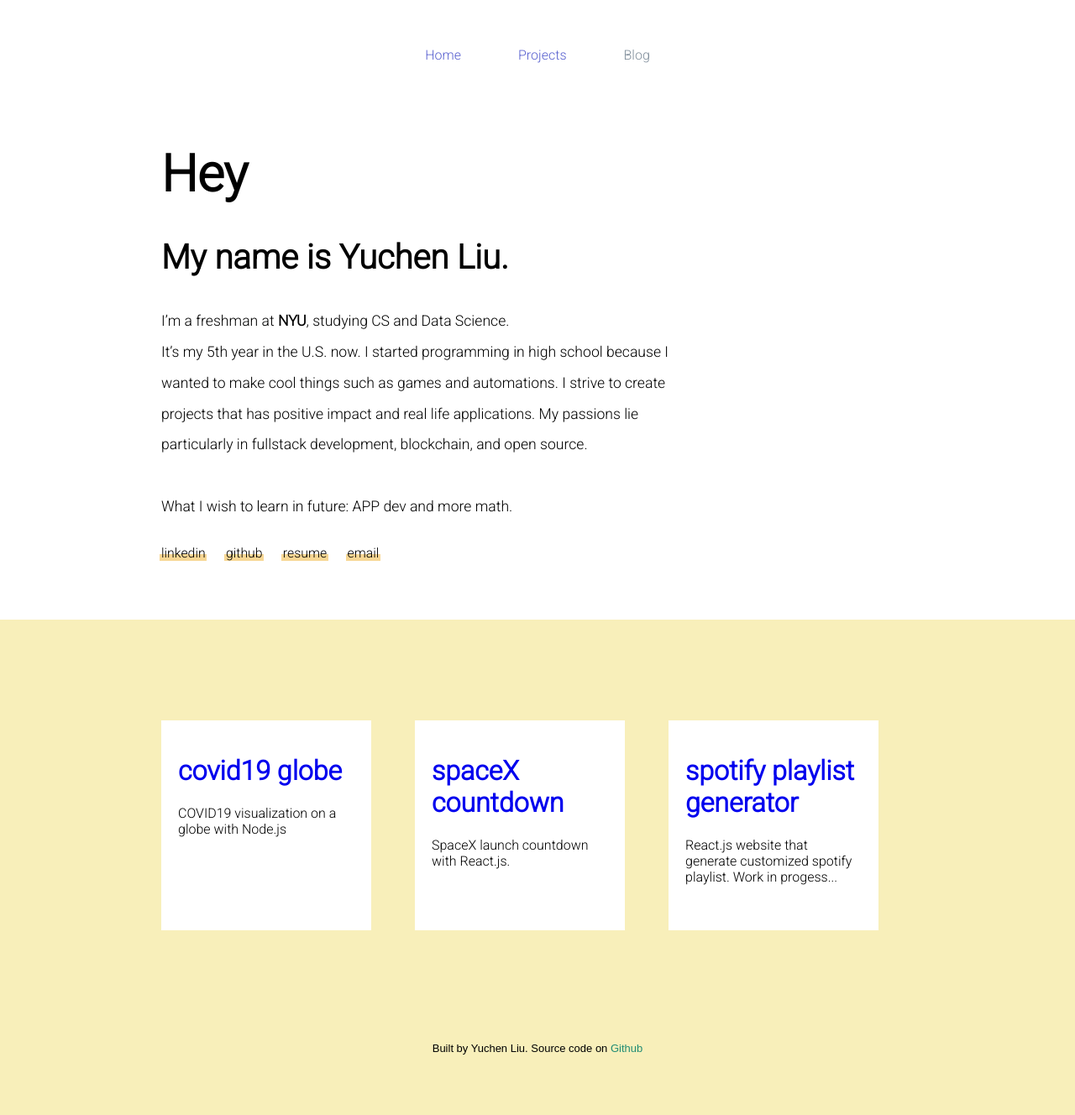
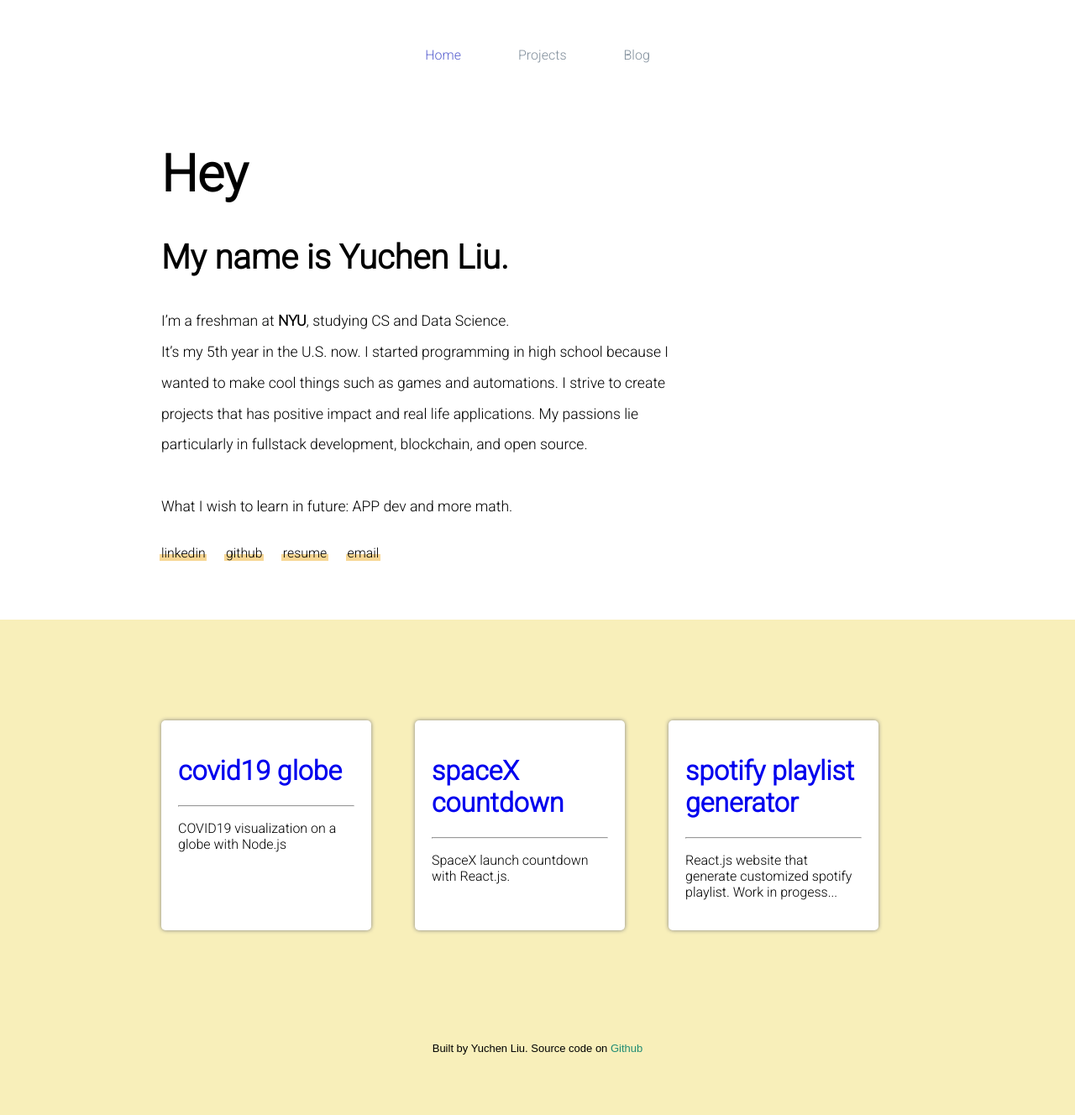
Before and after one commit to yuchenliu15/yuchenliu15.github.io, a Jekyll site: the page built from index.md, in a window 1280 px wide. Shown: the whole page at 84% size. Built offline with Jekyll 4.4.1, drawn with Linux system fonts in a browser that asks for light colours.

Commit message:
card styling and project link

```diff
--- a/_data/navigation.yml
+++ b/_data/navigation.yml
@@ -1,6 +1,6 @@
 - name: Home
   link: /
 - name: Projects
-  link: /
+  link: "#project"
 - name: Blog
   link: /blog/
--- a/_includes/navigation.html
+++ b/_includes/navigation.html
@@ -1,7 +1,7 @@
 <div class="navigation">
     <ul>
         {% for item in site.data.navigation %}
-        <li><a href="{{item.link}}" {% if page.url == {{item.link}} %}style="color: #575fcf;"
+        <li><a href="{{item.link}}" {% if page.url == {{item.link}} %} style="color: #575fcf;"
                 {% endif %}>{{item.name}}</a>
         </li>
         {% endfor %}
--- a/_layouts/intro.html
+++ b/_layouts/intro.html
@@ -20,11 +20,12 @@ layout: default
 
 </div>
 
-<div class="project">
+<div class="project" id="project">
     <div class="card-container">
         {% for item in site.data.project %}
         <div class="card">
             <h1><a href="{{item.link}}">{{item.name}}</a></h1>
+            <hr />
             <p>{{item.description}}</p>
         </div>
         {% endfor %}
--- a/_sass/subsection.scss
+++ b/_sass/subsection.scss
@@ -12,9 +12,10 @@
 .card {
     font-family: "Roboto";
     background-color: white;
-    height: 250px;
     width: 250px;
     padding: 20px;
+    box-shadow: 0 0 5px grey;
+    border-radius: 5px;
 }
 
 .card a{
@@ -27,3 +28,7 @@
     text-decoration: none;
     color: black;
 }
+
+hr {
+    color: #ecf0f1;
+}
```
